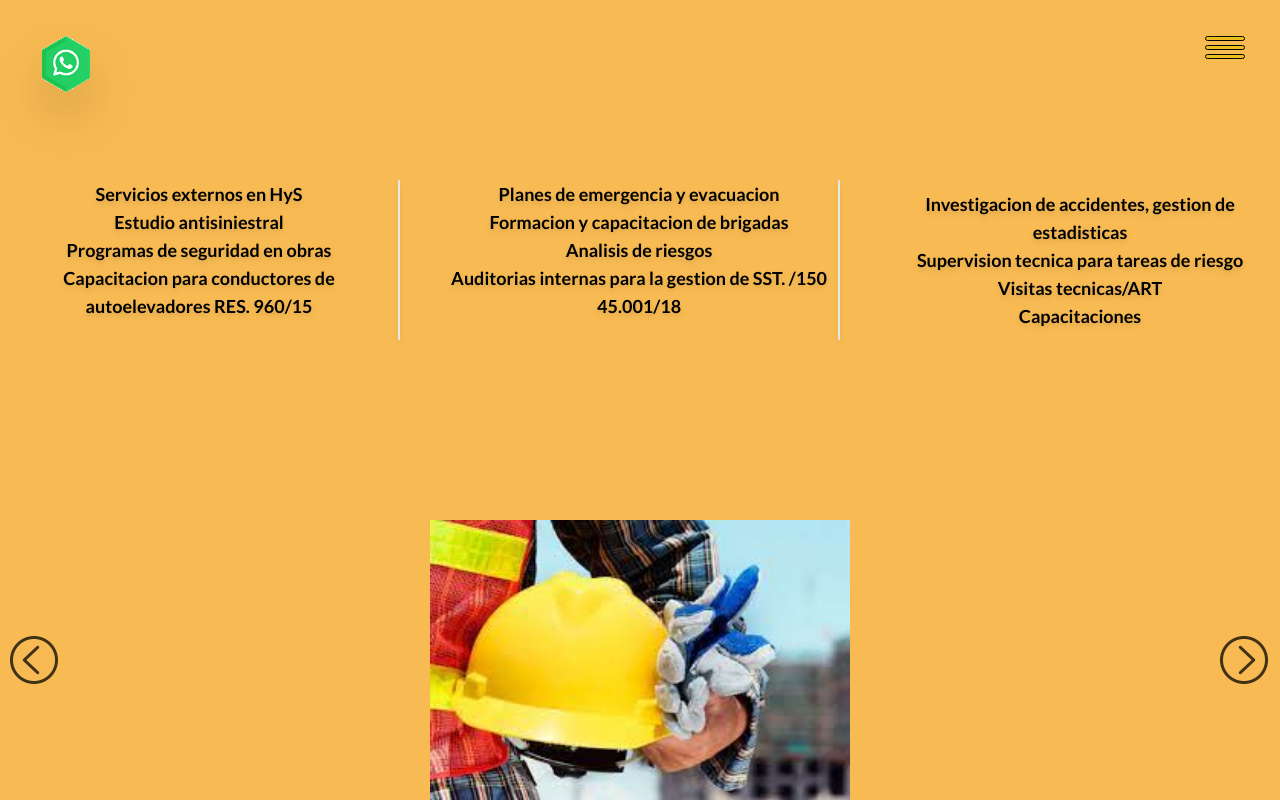
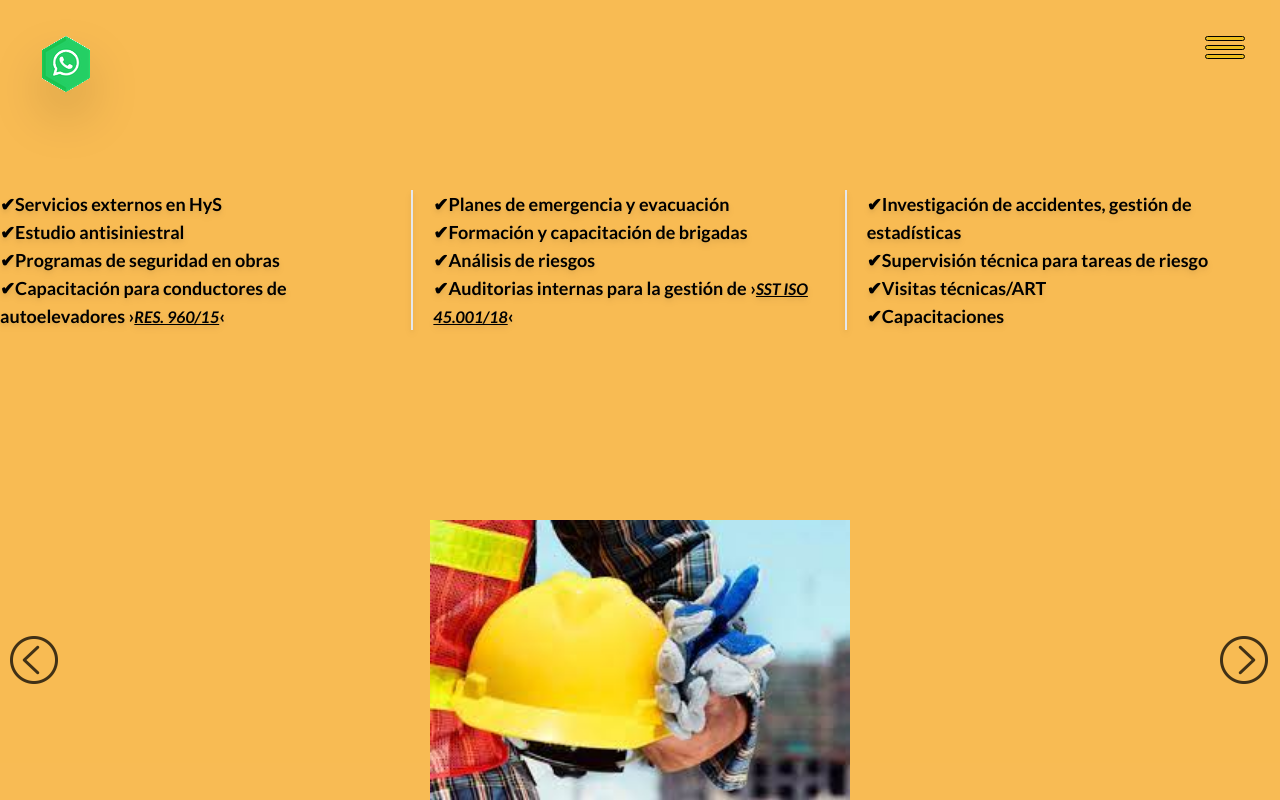
Before and after one commit to Nanomarquez/mjcservicios-pag, a React (Vite) app: page /asesoramiento in a window 1280 px wide. Built offline with nearby package versions, Linux system fonts and the light colour scheme.

Commit message:
Arreglos

```diff
--- a/src/components/Home.jsx
+++ b/src/components/Home.jsx
@@ -60,7 +60,7 @@ export default function Home() {
 
               </h1>
               <p className="mt-3 text-base text-gray-500 sm:mt-5 sm:max-w-xl drop-shadow-md shadow-black text-center sm:text-xs  sm:mx-auto md:mt-5 md:text-xl lg:mx-0">
-              Brindamos servicios integrales y asesoria en materia de higiene y seguridad. <br />Nuestro compromiso es brindar un servicio enfocado en la deteccion temprana de sus necesidades, conociendo las variables de un mercado que propone cambios constantes nos comprometemos a adaptarnos para lograr una buena relación costo-beneficio. <br />Creemos en el desarrollo de vinculos sólidos entre profesional y cliente que conduzcan a la mejora continúa de su organización.
+              Brindamos servicios integrales y asesoria en materia de higiene y seguridad. <br />Nuestro compromiso es brindar asistencia enfocandonos en la detección temprana de sus necesidades, conociendo las variables de un mercado que propone cambios constantes nos comprometemos a adaptarnos para lograr una buena relación costo-beneficio. <br />Creemos en el desarrollo de vinculos sólidos entre profesional y cliente que conduzcan a la mejora continúa de su organización.
               </p>
                   <div className='flex flex-col gap-4 h-44 w-full text-gray-500 drop-shadow-md items-center justify-center'>
                       <div className='flex flex-col text-center font-medium'>
--- a/src/components/pages/Asesoramiento.jsx
+++ b/src/components/pages/Asesoramiento.jsx
@@ -9,29 +9,29 @@ import Carousel from '../Carousel';
 function Asesoramiento() {
   return (
     <>
-      <div className='flex flex-col sm:flex-row items-center gap-10 justify-center text-center bg-amber-500/70 w-screen h-[65%] absolute'>
-        <div className='w-[80%] sm:w-1/3 sm:border-r-2 border-b-2 sm:border-b-0 pb-5 font-bold text-lg drop-shadow-md'>
+      <div className='flex flex-col sm:flex-row items-center gap-5 justify-center text-center bg-amber-500/70 w-screen h-[65%] absolute'>
+        <div className='w-[80%] sm:w-1/3 sm:border-r-2 border-b-2 sm:border-b-0 font-bold text-base text-start drop-shadow-md z-[100000000000] sm:z-[1] sm:text-lg'>
           <ul>
-            <li>Servicios externos en HyS</li>
-            <li>Estudio antisiniestral</li>
-            <li>Programas de seguridad en obras</li>
-            <li>Capacitacion para conductores de autoelevadores RES. 960/15</li>
+            <li>✔Servicios externos en HyS</li>
+            <li>✔Estudio antisiniestral</li>
+            <li>✔Programas de seguridad en obras</li>
+            <li>✔Capacitación para conductores de autoelevadores ›<span className='text-base italic underline'>RES. 960/15</span>‹</li>
           </ul>
         </div>
-        <div className='w-[80%] sm:w-1/3 sm:border-r-2 border-b-2 sm:border-b-0 pb-5 font-bold text-lg drop-shadow-md'>
+        <div className='w-[80%] sm:w-1/3 sm:border-r-2 border-b-2 sm:border-b-0 font-bold text-base drop-shadow-md text-start sm:text-lg'>
         <ul>
-            <li>Planes de emergencia y evacuacion</li>
-            <li>Formacion y capacitacion de brigadas</li>
-            <li>Analisis de riesgos</li>
-            <li>Auditorias internas para la gestion de SST. /150 45.001/18</li>
+            <li>✔Planes de emergencia y evacuación</li>
+            <li>✔Formación y capacitación de brigadas</li>
+            <li>✔Análisis de riesgos</li>
+            <li>✔Auditorias internas para la gestión de ›<span className='text-base italic underline'>SST ISO 45.001/18</span>‹</li>
           </ul>
         </div>
-        <div className='w-full sm:w-1/3 font-bold text-lg drop-shadow-md'>
+        <div className='w-[80%] sm:w-1/3 text-start font-bold text-base drop-shadow-md sm:text-lg'>
         <ul>
-            <li>Investigacion de accidentes, gestion de estadisticas</li>
-            <li>Supervision tecnica para tareas de riesgo</li>
-            <li>Visitas tecnicas/ART</li>
-            <li>Capacitaciones</li>
+            <li>✔Investigación de accidentes, gestión de estadísticas</li>
+            <li>✔Supervisión técnica para tareas de riesgo</li>
+            <li>✔Visitas técnicas/ART</li>
+            <li>✔Capacitaciones</li>
           </ul>
         </div>
       </div>
--- a/src/components/pages/Estudios.jsx
+++ b/src/components/pages/Estudios.jsx
@@ -11,24 +11,24 @@ function Estudios() {
   return (
     <>
       <div className='flex flex-col sm:flex-row items-center gap-10 justify-center text-center bg-amber-500/70 w-screen h-[65%] absolute'>
-        <div className='w-[80%] sm:w-1/3 sm:border-r-2 border-b-2 sm:border-b-0 pb-5 font-bold text-lg drop-shadow-md'>
+      <div className='w-[80%] sm:w-1/3 sm:border-r-2 border-b-2 sm:border-b-0 font-bold text-base text-start drop-shadow-md z-[100000000000] sm:z-[1] sm:text-lg'>
           <ul>
-            <li>Ruido laboral SRT 85/12</li>
-            <li>Iluminación SRT 84/12</li>
-            <li>Contaminacion luminica</li>
+            <li>✔Ruido laboral ›<span className='text-base italic underline'>SRT 85/12</span>‹</li>
+            <li>✔Iluminación ›<span className='text-base italic underline'>SRT 84/12</span>‹</li>
+            <li>✔Estudio de carga de fuego/incendio</li>
           </ul>
         </div>
-        <div className='w-[80%] sm:w-1/3 sm:border-r-2 border-b-2 sm:border-b-0 pb-5 font-bold text-lg drop-shadow-md'>
+        <div className='w-[80%] sm:w-1/3 sm:border-r-2 border-b-2 sm:border-b-0 font-bold text-base drop-shadow-md text-start sm:text-lg'>
         <ul>
-            <li>Ruidos molestos IRAM 6042</li>
-            <li>Puesta a tierra y continuidad SRT 900/15</li>
-            <li>Estudio de carga de fuego/incendio</li>
+            <li>✔Ruidos molestos ›<span className='text-base italic underline'>IRAM 4062</span>‹</li>
+            <li>✔Puesta a tierra y continuidad <br /> ›<span className='text-base italic underline'>SRT 900/15</span>‹</li>
+
           </ul>
         </div>
-        <div className='w-full sm:w-1/3 font-bold text-lg drop-shadow-md'>
+        <div className='w-[80%] sm:w-1/3 text-start font-bold text-base drop-shadow-md sm:text-lg'>
         <ul>
-            <li>Prueba de disyuntores y diferenciales</li>
-            <li>Analisis fisico, quimico y bacteorologico para agua</li>
+            <li>✔Prueba de disyuntores y diferenciales</li>
+            <li>✔Analisis fisico, quimico y bacteorológico para agua de consumo</li>
           </ul>
         </div>
       </div>
--- a/src/components/pages/Gestion.jsx
+++ b/src/components/pages/Gestion.jsx
@@ -11,18 +11,18 @@ function Gestion() {
   return (
     <>
       <div className='flex flex-col sm:flex-row items-center gap-10 justify-center text-center bg-amber-500/70 w-screen h-[65%] absolute'>
-        <div className='w-[80%] sm:w-1/3 sm:border-r-2 sm:pr-10 sm:border-b-0 pb-5 border-b-2 font-bold text-lg drop-shadow-md'>
+        <div className='w-[80%] sm:w-1/3 sm:border-r-2 sm:r-10 sm:border-b-0 pb-5 border-b-2 font-bold text-start text-lg drop-shadow-md'>
           <ul>
-            <li>DDJJ RGRL SRT 463/09</li>
-            <li>DDJJ RAR SRT 37/10</li>
-            <li>DDJJ Agentes cancerigenos SRT 81/19</li>
+            <li>✔DDJJ RGRL SRT 463/09</li>
+            <li>✔DDJJ RAR SRT 37/10</li>
+            <li>✔DDJJ Agentes cancerigenos SRT 81/19</li>
           </ul>
         </div>
-        <div className='w-full sm:w-1/3 font-bold text-lg drop-shadow-md'>
+        <div className='w-[80%] sm:w-1/3 font-bold text-lg drop-shadow-md text-start'>
         <ul>
-            <li>CEPROSA</li>
-            <li>Gestion de documentacion</li>
-            <li>Implementacion de sistemas de gestion <br />*SST</li>
+            <li>✔CEPROSA</li>
+            <li>✔Gestion de documentacion</li>
+            <li>✔Implementacion de sistemas de gestion ›<span className='text-base italic underline'>SST/Medio Ambiente</span>‹</li>
           </ul>
         </div>
       </div>
```
